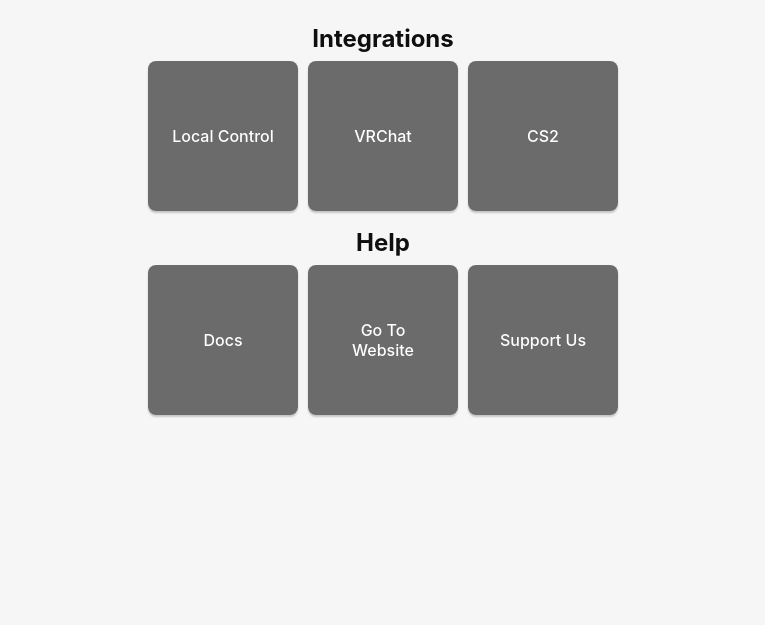
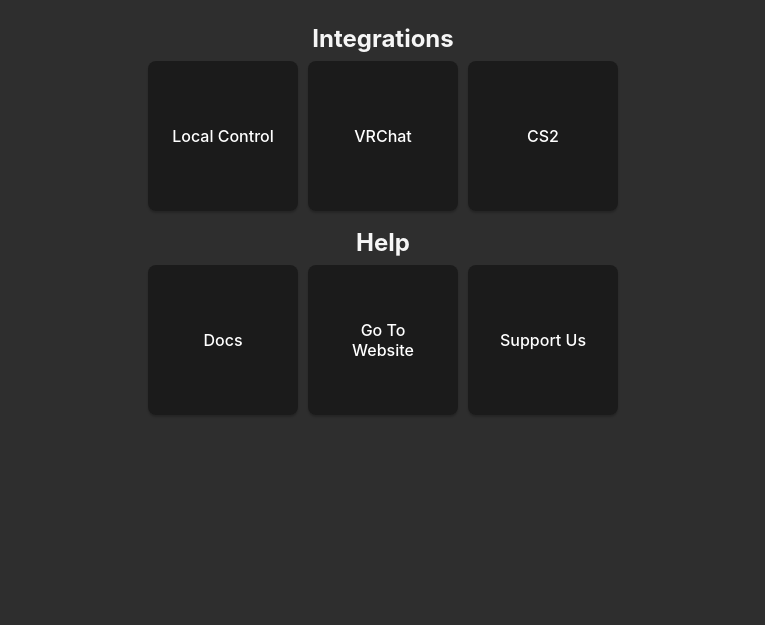
Before and after one commit to QTShock/QTHub, a website built with Vite: page index.html in a window 1280 px wide. Shown: the part 175-800 px from the top of the page, without its empty margins (257-1022 px from the left). Built offline with nearby package versions, Linux system fonts and the light colour scheme.

Commit message:
Updated default background and foreground colors

```diff
--- a/src/control.css
+++ b/src/control.css
@@ -4,8 +4,8 @@
     line-height: 24px;
     font-weight: 400;
 
-    color: #0f0f0f;
-    background-color: #f6f6f6;
+    color: #f6f6f6;
+    background-color: #2e2e2e;
 
     font-synthesis: none;
     text-rendering: optimizeLegibility;
@@ -159,11 +159,6 @@
     margin-right: 5px;
   }
 
-  @media (prefers-color-scheme: dark) {
-    :root {
-      color: #f6f6f6;
-      background-color: #2e2e2e;
-    }
 
   input,
 button {
@@ -173,4 +168,3 @@
 button:active {
   background-color: #0f0f0f69;
 }
-  }
--- a/src/styles.css
+++ b/src/styles.css
@@ -4,8 +4,9 @@
   line-height: 24px;
   font-weight: 400;
 
-  color: #0f0f0f;
-  background-color: #f6f6f6;
+
+  color: #f6f6f6;
+  background-color: #2e2e2e;
 
   font-synthesis: none;
   text-rendering: optimizeLegibility;
@@ -158,12 +159,6 @@
   margin-right: 5px;
 }
 
-@media (prefers-color-scheme: dark) {
-  :root {
-    color: #f6f6f6;
-    background-color: #2e2e2e;
-  }
-
 input,
 button {
   color: #ffffff;
@@ -172,4 +167,3 @@
 button:active {
   background-color: #0f0f0f69;
 }
-}
--- a/src/vrc.css
+++ b/src/vrc.css
@@ -4,8 +4,9 @@
     line-height: 24px;
     font-weight: 400;
 
-    color: #0f0f0f;
-    background-color: #f6f6f6;
+
+    color: #f6f6f6;
+    background-color: #2e2e2e;
 
     font-synthesis: none;
     text-rendering: optimizeLegibility;
@@ -139,21 +140,7 @@
     margin-right: 5px;
   }
 
-  @media (prefers-color-scheme: dark) {
-    :root {
-      color: #f6f6f6;
-      background-color: #2e2e2e;
-    }
 
-    input,
-    button {
-      color: #ffffff;
-      background-color: #0f0f0f98;
-    }
-    button:active {
-      background-color: #0f0f0f69;
-    }
-  }
 
 
 
@@ -265,3 +252,12 @@
 .checkbox:checked ~ .layer {
   background-color: #5a5a5a;
 }
+
+input,
+button {
+  color: #ffffff;
+  background-color: #0f0f0f98;
+}
+button:active {
+  background-color: #0f0f0f69;
+}
```
Lines whose indentation alone changed are shown as unchanged.
